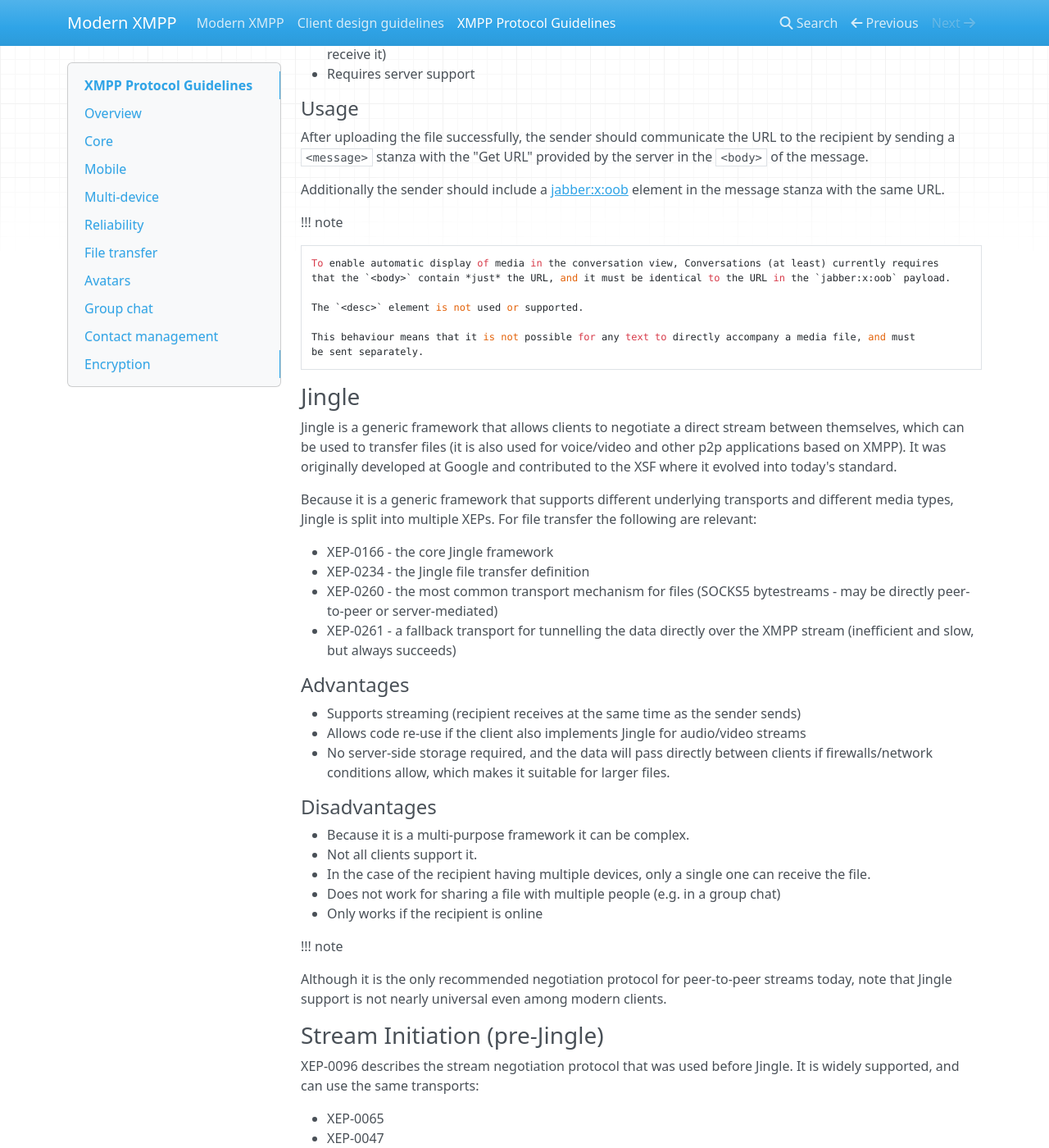
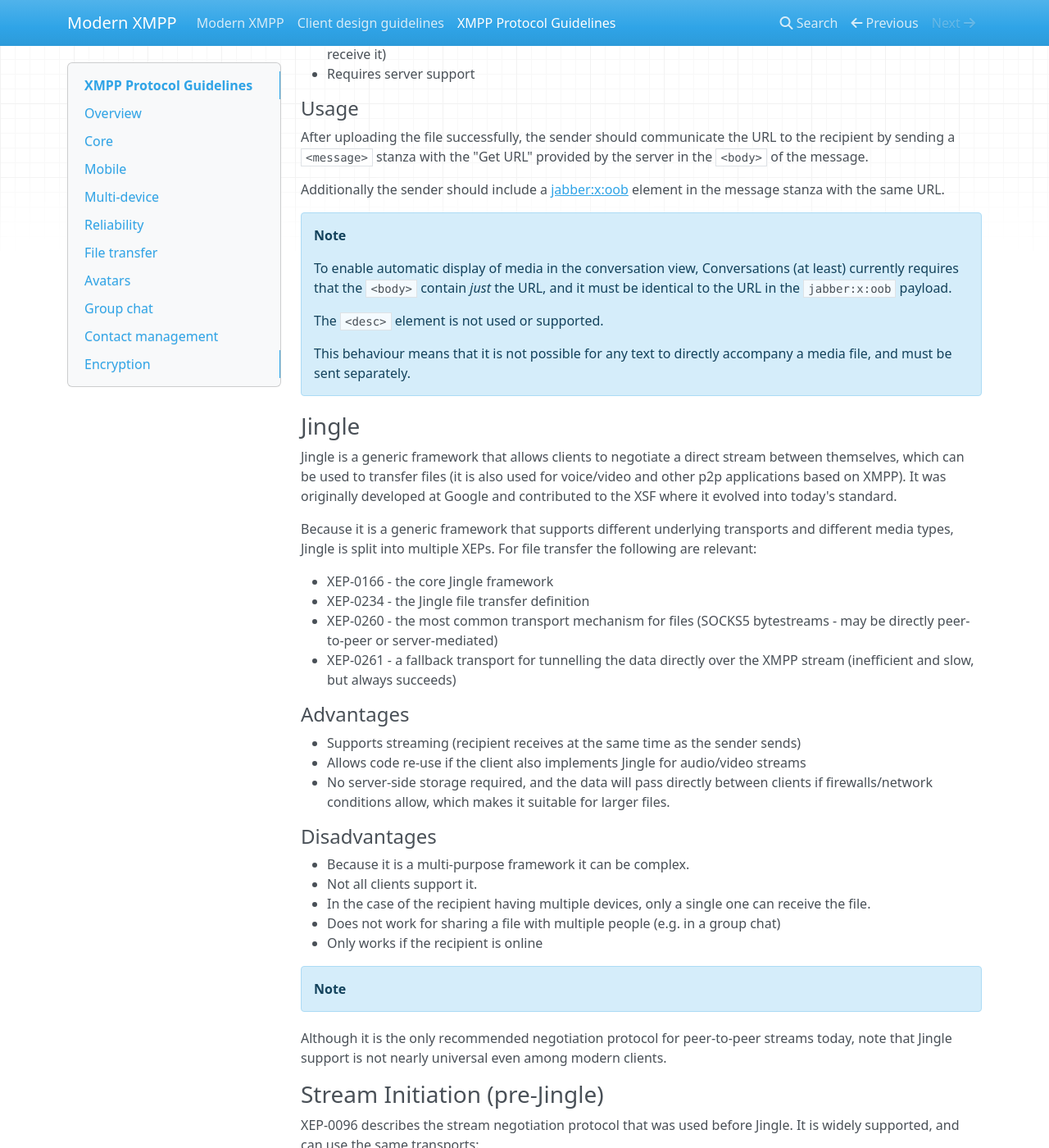
Before and after one commit to modernxmpp/modernxmpp, an MkDocs documentation site: the page built from docs/protocol.md, in a window 1280 px wide and 1400 px high, scrolled down 1808 px. Shown: the whole window at 82% size. Built offline with MkDocs 1.6.1, drawn with Linux system fonts in a browser that asks for light colours; nearby versions of some CDN libraries; some of the changed lines change nothing that is shown.

Commit message:
mkdocs.yml: Enable some markdown extensions

```diff
--- a/mkdocs.yml
+++ b/mkdocs.yml
@@ -1 +1,5 @@
 site_name: Modern XMPP
+
+markdown_extensions:
+    - admonition
+    - def_list
```
